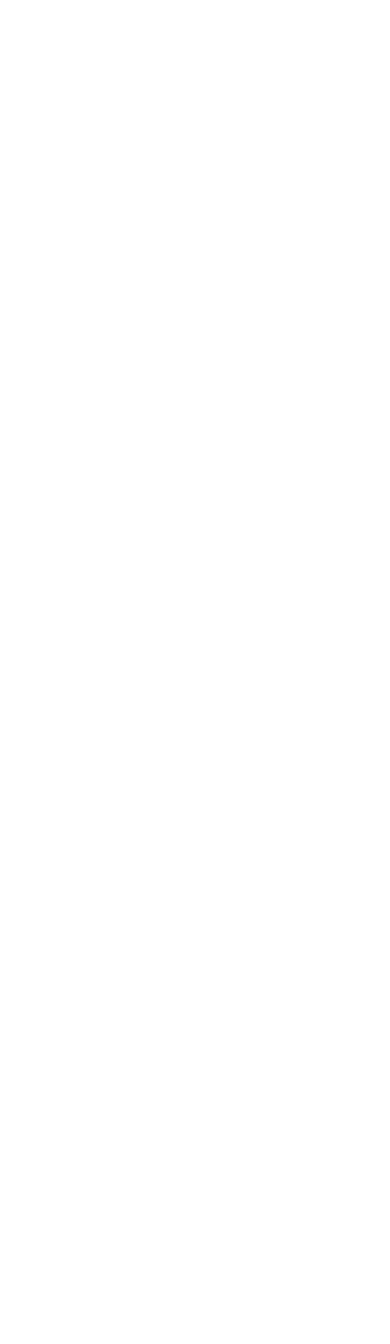
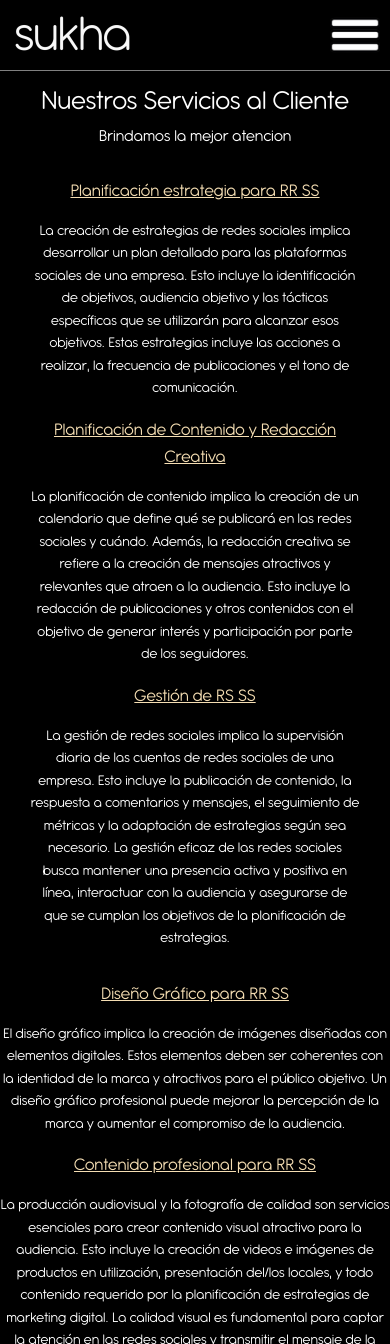
Before and after one commit to Naco2002/Preentrega2-Ariola, a plain HTML site: page pages/servicios.html in a window 390 px wide. Shown: the top 1344 px of the page. Before the commit the page ends 844 px from the top, so only its background shows below. Drawn offline with nearby package versions, Linux system fonts and the light colour scheme.

Commit message:
Termine pagina servicios y responsive

```diff
--- a/css/style.css
+++ b/css/style.css
@@ -180,6 +180,40 @@ text-align: center;
     color: white;
 
 }
+/*Pagina servicios*/
+.segundaservicios{
+    display: block;
+    text-align: center;
+    margin: 30px;
+}
+.ptitulos{
+    color: wheat;
+    font-family: Antipasto Pro;
+    font-size: 18px;
+    text-decoration-line: underline;
+}
+.pservicios{
+    color: white;
+    font-family: Antipasto Pro;
+    font-size: 15px;
+}
+.terceraservicios{
+    display: block;
+    text-align: center;
+}
+.cuartaservicios{
+    display: block;
+    text-align: center;
+    margin: 30px;
+}
+.h3servicios{
+    color: wheat;
+    font-family: Antipasto Pro;
+    font-size: 20px;
+}
+.video-servicios{
+    width: 300px;
+}
 
 /* VISTA DESDE 768PX*/
 @media only screen and (min-width: 768px){
@@ -318,5 +352,8 @@ color: wheat;
 .lista{
     font-size: 20px;
 }
-
+/*Pagina servicios desde 768px */
+.video-servicios{
+    margin: 25px;
 }
+}
--- a/pages/servicios.html
+++ b/pages/servicios.html
@@ -0,0 +1,105 @@
+<!DOCTYPE html>
+<html lang="en">
+<head>
+    <meta charset="UTF-8">
+    <meta name="viewport" content="width=device-width, initial-scale=1.0">
+    <title>Sukha Agencia de Marketing Digital | Servicios</title>
+    <link href="https://cdn.jsdelivr.net/npm/bootstrap@5.3.3/dist/css/bootstrap.min.css" rel="stylesheet" integrity="sha384-QWTKZyjpPEjISv5WaRU9OFeRpok6YctnYmDr5pNlyT2bRjXh0JMhjY6hW+ALEwIH" crossorigin="anonymous">
+    <link rel="stylesheet" href="../css/style.css">
+</head>
+<body class="color">
+    <header>
+        <img src="../img/logo.png" alt="Logo sukha" class="logo">
+        <nav>
+          <ul>
+            <li><a href="../index.html">Inicio</a></li>
+            <li><a href="../pages/clientes.html">Clientes</a></li>
+            <li><a href="../pages/equipo.html">Equipo</a></li>
+            <li><a href="../pages/nosotros.html">Nosotros</a></li>
+            <li><a href="../pages/servicios.html">Servicios</a></li>
+          </ul>
+        </nav>
+          <div>
+         <img src="../img/menu.png" alt="Menu desplegable" class="menu">
+        </div>
+      </header>
+      <section class="titulos">
+        <h1>Nuestros Servicios al Cliente</h1>
+        <h2>Brindamos la mejor atencion</h2>
+    </section>
+    <section class="segundaservicios">
+        <p class="ptitulos">Planificación estrategia para RR SS </p>
+           <p class="pservicios"> La creación de estrategias de redes sociales implica desarrollar un plan detallado
+            para las plataformas sociales de una empresa. Esto incluye la identificación de
+            objetivos, audiencia objetivo y las tácticas específicas que se utilizarán para alcanzar
+            esos objetivos. Estas estrategias incluye las acciones a realizar, la frecuencia de
+            publicaciones y el tono de comunicación.
+            </p>
+
+        <p  class="ptitulos">Planificación de Contenido y Redacción Creativa</p>
+            <p class="pservicios">La planificación de contenido implica la creación de un calendario que define qué se
+            publicará en las redes sociales y cuándo. Además, la redacción creativa se refiere a
+            la creación de mensajes atractivos y relevantes que atraen a la audiencia. Esto
+            incluye la redacción de publicaciones y otros contenidos con el objetivo de generar
+            interés y participación por parte de los seguidores.
+            </p>
+
+         <p  class="ptitulos"> Gestión de RS SS</p>
+            <p class="pservicios">La gestión de redes sociales implica la supervisión diaria de las cuentas de redes
+            sociales de una empresa. Esto incluye la publicación de contenido, la respuesta a
+            comentarios y mensajes, el seguimiento de métricas y la adaptación de estrategias
+            según sea necesario. La gestión eficaz de las redes sociales busca mantener una
+            presencia activa y positiva en línea, interactuar con la audiencia y asegurarse de
+            que se cumplan los objetivos de la planificación de estrategias.
+            </p>
+        </section>
+            <section class="terceraservicios">
+        <p  class="ptitulos">Diseño Gráfico para RR SS</p>
+            <p class="pservicios">El diseño gráfico implica la creación de imágenes diseñadas con elementos digitales.
+            Estos elementos deben ser coherentes con la identidad de la marca y atractivos
+            para el público objetivo. Un diseño gráfico profesional puede mejorar la percepción
+            de la marca y aumentar el compromiso de la audiencia.
+            </p>
+
+        <p  class="ptitulos"> Contenido profesional para RR SS</p>
+            <p class="pservicios">La producción audiovisual y la fotografía de calidad son servicios esenciales para
+            crear contenido visual atractivo para la audiencia. Esto incluye la creación de videos
+            e imágenes de productos en utilización, presentación del/los locales, y todo
+            contenido requerido por la planificación de estrategias de marketing digital.
+            La calidad visual es fundamental para captar la atención en las redes sociales y
+            transmitir el mensaje de la marca de manera efectiva.
+</p>
+    </section>
+    <section class="cuartaservicios">
+        <h3 class="h3servicios"> <strong>Mira lo que podemos llegar a hacer con tu negocio</strong></h3>
+        <video src="../img/serviciosvideo1.mp4" controls class="video-servicios">
+
+        </video>
+        <video src="../img/serviciosvideo2.mp4" controls class="video-servicios"></video>
+    </section>
+    <section>
+        <footer>
+          <div class="redes">
+              <a href="https://www.instagram.com/sukha.agencia/">
+                  <img src="../img/ig.png" alt="Instagran" class="ig">
+              </a>
+              <a href="https://api.whatsapp.com/send?phone=541130610820">
+                  <img src="../img/wpp.png" alt="Whatsapp" class="wpp">
+              </a>
+            </div>
+              <div>
+              <img src="../img/logo.png" alt="Logo Sukha" class="sukha-footer">
+              </div>
+      </footer>
+      </section>
+
+
+
+
+
+
+
+    <script src="https://cdn.jsdelivr.net/npm/@popperjs/core@2.11.8/dist/umd/popper.min.js" integrity="sha384-I7E8VVD/ismYTF4hNIPjVp/Zjvgyol6VFvRkX/vR+Vc4jQkC+hVqc2pM8ODewa9r" crossorigin="anonymous"></script>
+    <script src="https://cdn.jsdelivr.net/npm/bootstrap@5.3.3/dist/js/bootstrap.min.js" integrity="sha384-0pUGZvbkm6XF6gxjEnlmuGrJXVbNuzT9qBBavbLwCsOGabYfZo0T0to5eqruptLy" crossorigin="anonymous"></script>
+</body>
+</html>
```
